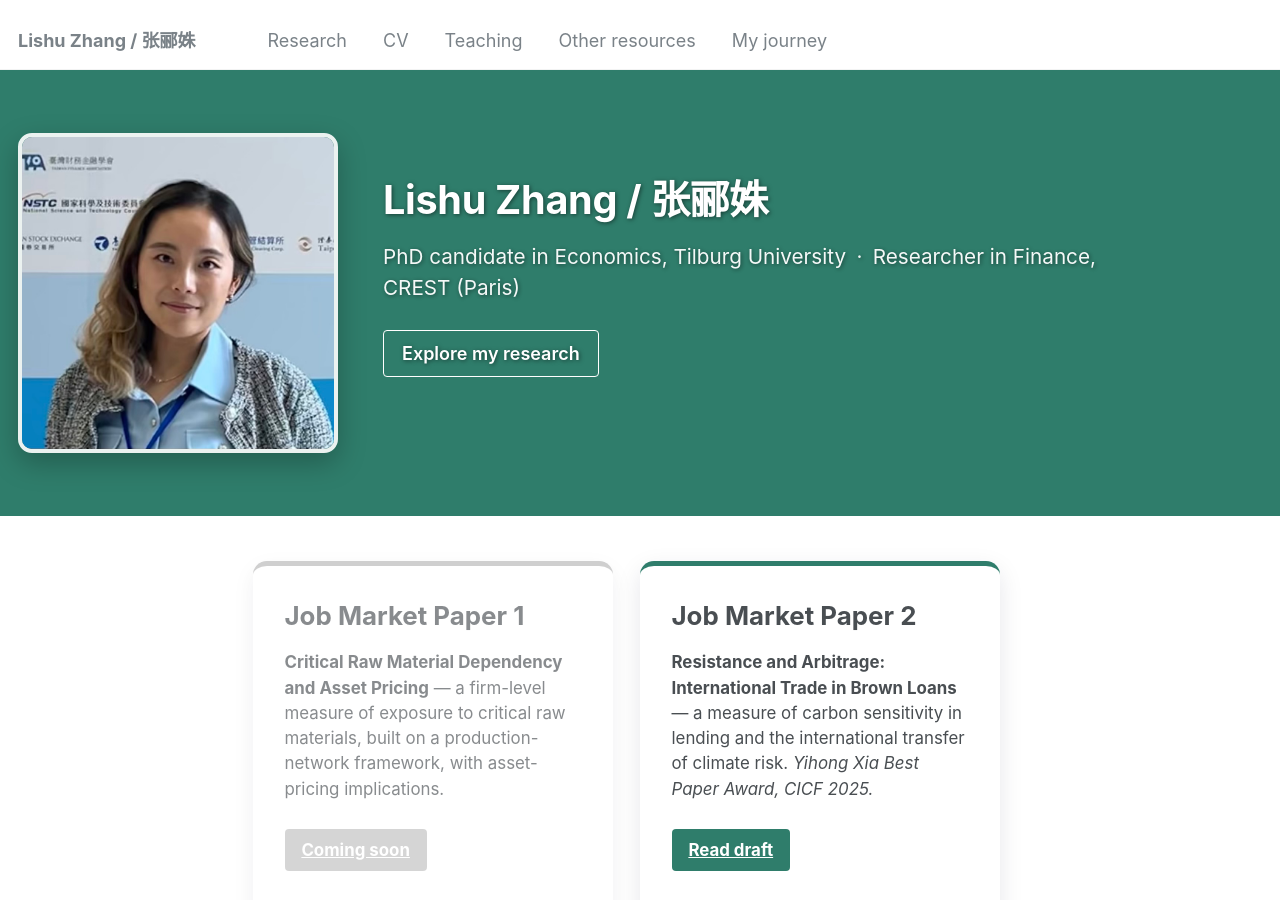
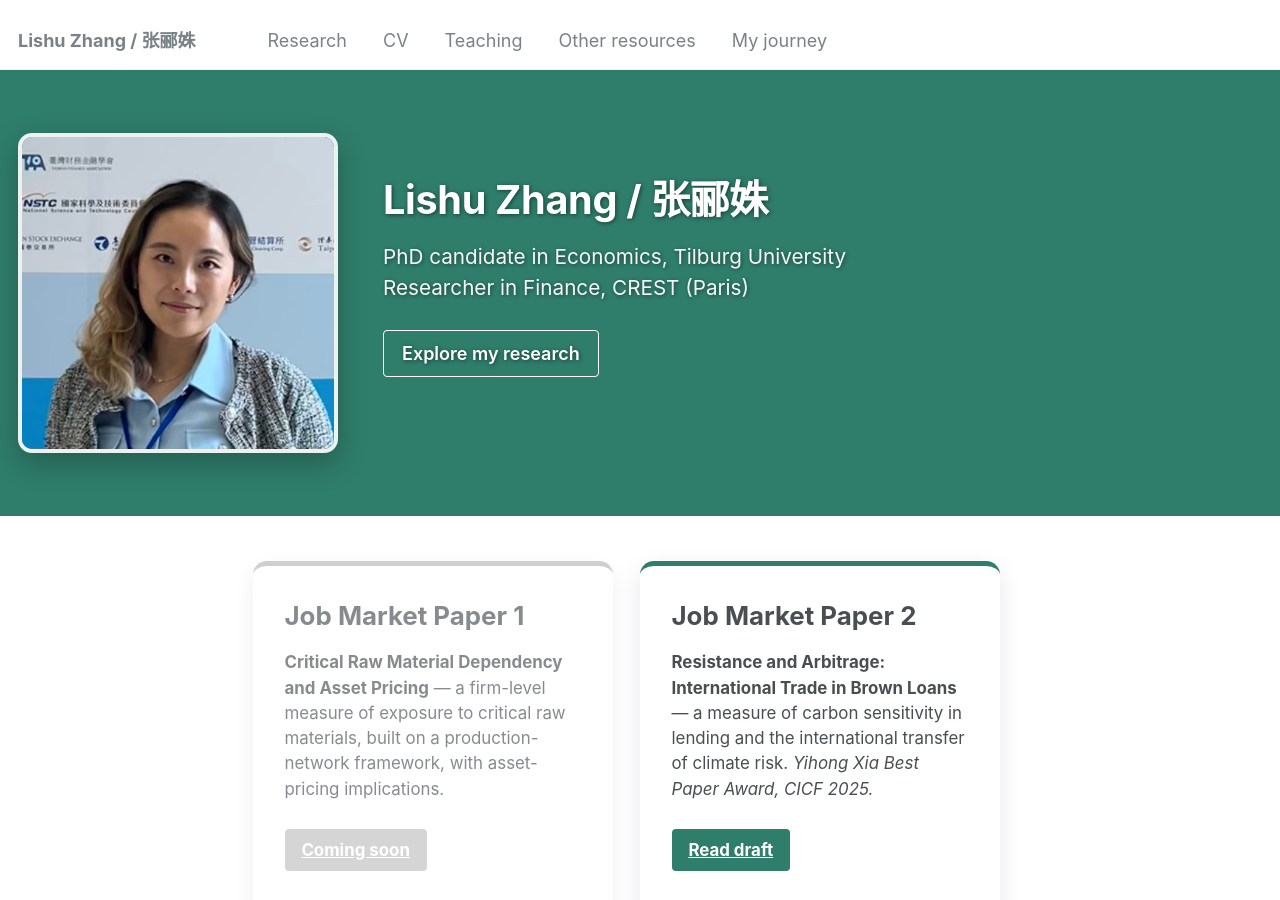
Before and after one commit to LishuZ/LishuZ.github.io, a Jekyll site: the page built from _pages/about.md, in a window 1280 px wide and 900 px high. Built offline with Jekyll 4.4.1, drawn with Linux system fonts in a browser that asks for light colours.

Commit message:
Put hero subtitle on two lines
Co-Authored-By: Claude Opus 4.8 (1M context) <noreply@anthropic.com>

```diff
--- a/_pages/about.md
+++ b/_pages/about.md
@@ -11,7 +11,7 @@ header:
   avatar: "newpic.jpg"
   cta_url: "/research/"
   cta_label: "Explore my research"
-excerpt: "PhD candidate in Economics, Tilburg University&ensp;·&ensp;Researcher in Finance, CREST (Paris)"
+excerpt: "PhD candidate in Economics, Tilburg University<br>Researcher in Finance, CREST (Paris)"
 feature_row:
   - title: "Job Market Paper 1"
     excerpt: "**Critical Raw Material Dependency and Asset Pricing** — a firm-level measure of exposure to critical raw materials, built on a production-network framework, with asset-pricing implications."
```
